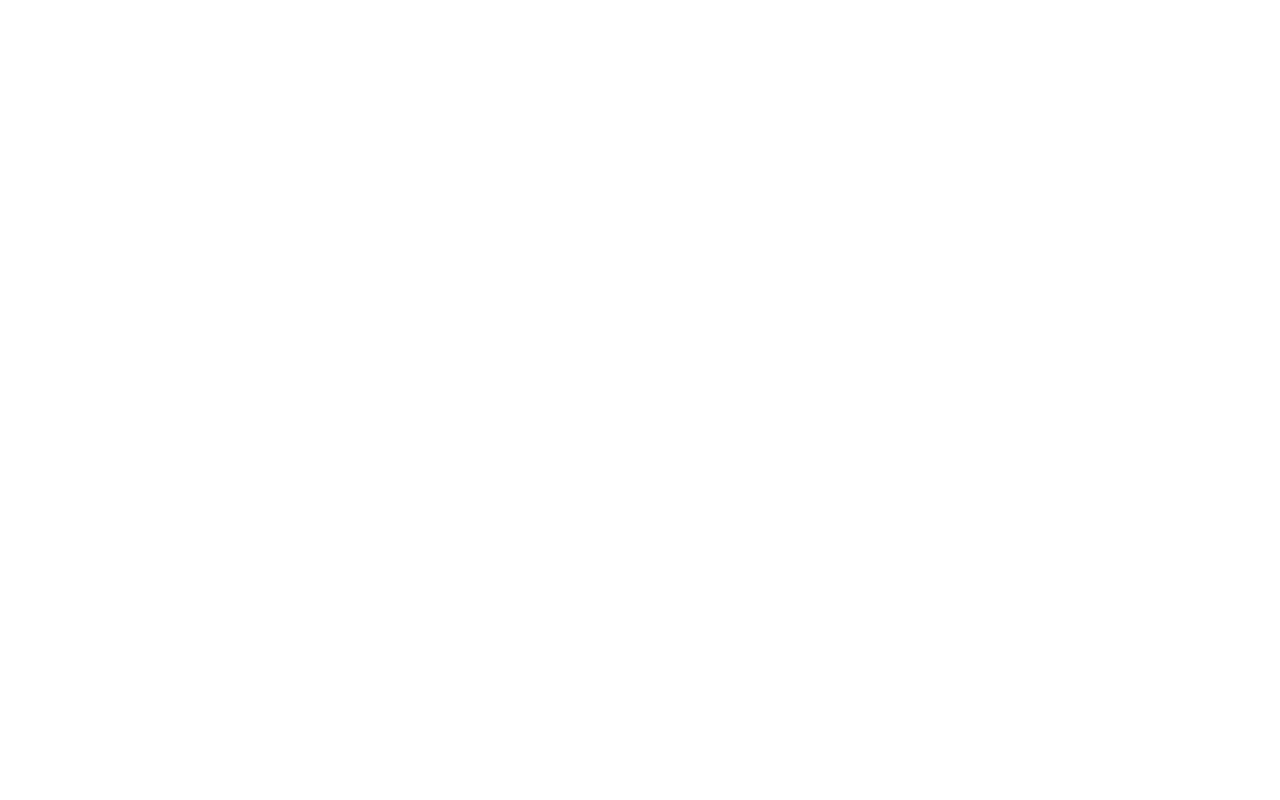
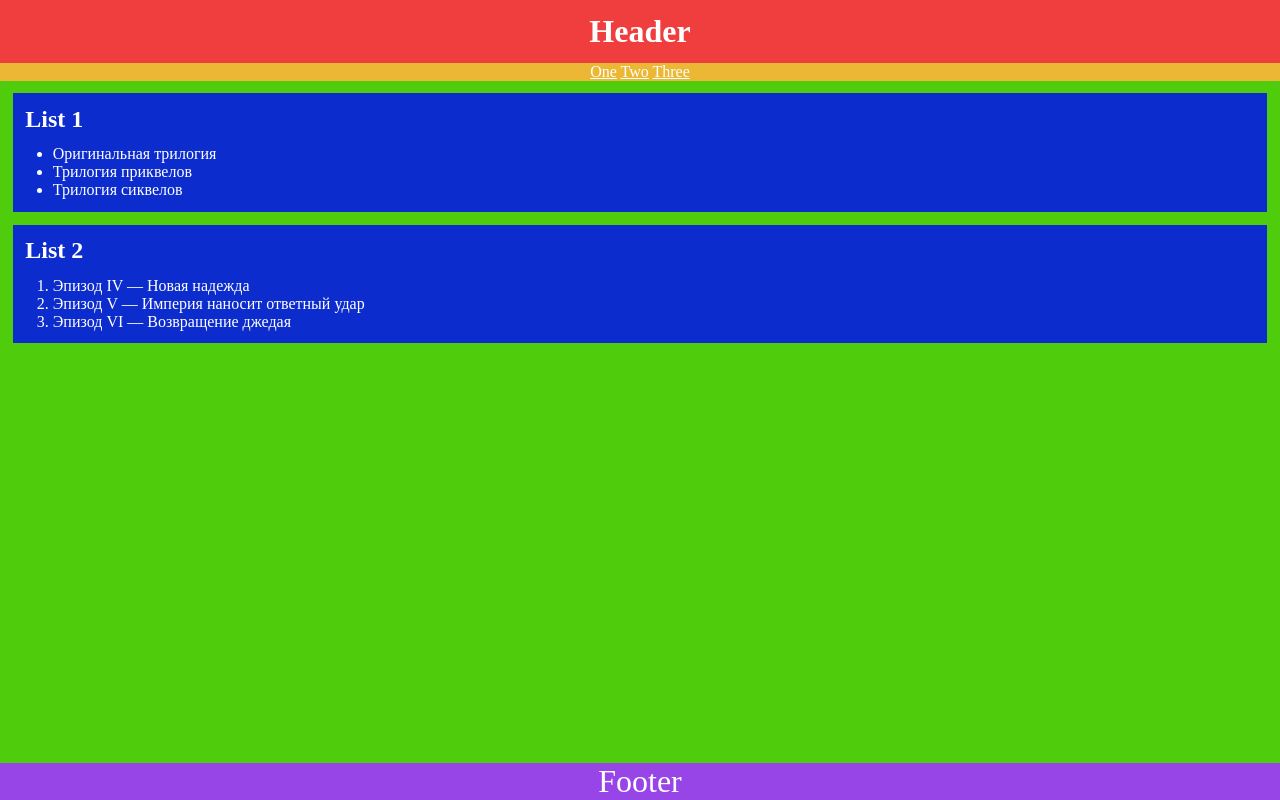
Before and after one commit to js-tasks-ru/htmlcss-20210513_pav-mishchenko, a website: page 02-dz0/01-semantic-mockup/solution.html in a window 1280 px wide. Drawn offline with Linux system fonts and the light colour scheme.

Commit message:
feat(task 2): page semantic

```diff
--- /dev/null
+++ b/02-dz0/01-semantic-mockup/public/index.css
@@ -0,0 +1,54 @@
+html {
+  height: 100%;
+}
+
+body {
+  margin: 0;
+  color: white;
+  display: flex;
+  flex-direction: column;
+  height: 100%;
+}
+
+h1,
+h2 {
+  margin: 0;
+  padding: 1%;
+}
+
+ul,
+ol {
+  margin: 0;
+  padding-bottom: 1%;
+}
+
+header h1 {
+  background-color: #f03d3e;
+  text-align: center;
+}
+
+header nav {
+  background-color: #ebb734;
+  text-align: center;
+}
+
+a {
+  color: white;
+}
+
+main {
+  background-color: #4fcd0c;
+  padding: 1%;
+  flex-grow: 1;
+}
+
+main article {
+  background-color: #0c2ccd;
+  margin: 0 0 1%;
+}
+
+footer {
+  background-color: #9845e7;
+  text-align: center;
+  font-size: 2em;
+}
--- a/02-dz0/01-semantic-mockup/solution.html
+++ b/02-dz0/01-semantic-mockup/solution.html
@@ -1,4 +1,36 @@
 <!DOCTYPE html>
+<!-- Главная страница -->
 <html lang="ru">
-    <!-- Ваше решение -->
+  <head>
+    <link rel="stylesheet" href="./public/index.css" />
+  </head>
+  <body>
+    <header>
+      <h1>Header</h1>
+      <nav>
+        <a href="#one">One</a>
+        <a href="#two">Two</a>
+        <a href="#three">Three</a>
+      </nav>
+    </header>
+    <main>
+      <article>
+        <h2>List 1</h2>
+        <ul>
+          <li>Оригинальная трилогия</li>
+          <li>Трилогия приквелов</li>
+          <li>Трилогия сиквелов</li>
+        </ul>
+      </article>
+      <article>
+        <h2>List 2</h2>
+        <ol>
+          <li>Эпизод IV — Новая надежда</li>
+          <li>Эпизод V — Империя наносит ответный удар</li>
+          <li>Эпизод VI — Возвращение джедая</li>
+        </ol>
+      </article>
+    </main>
+    <footer>Footer</footer>
+  </body>
 </html>
```
